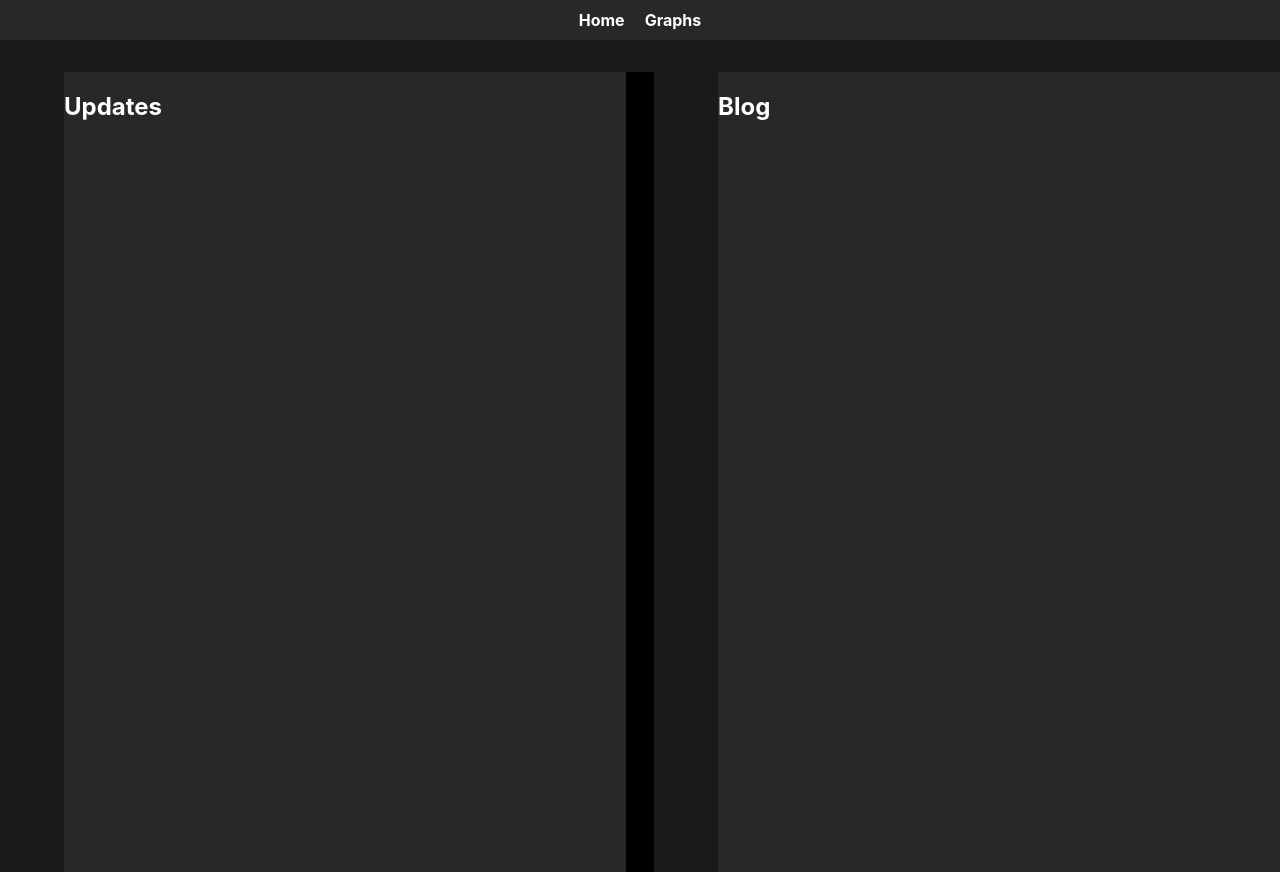
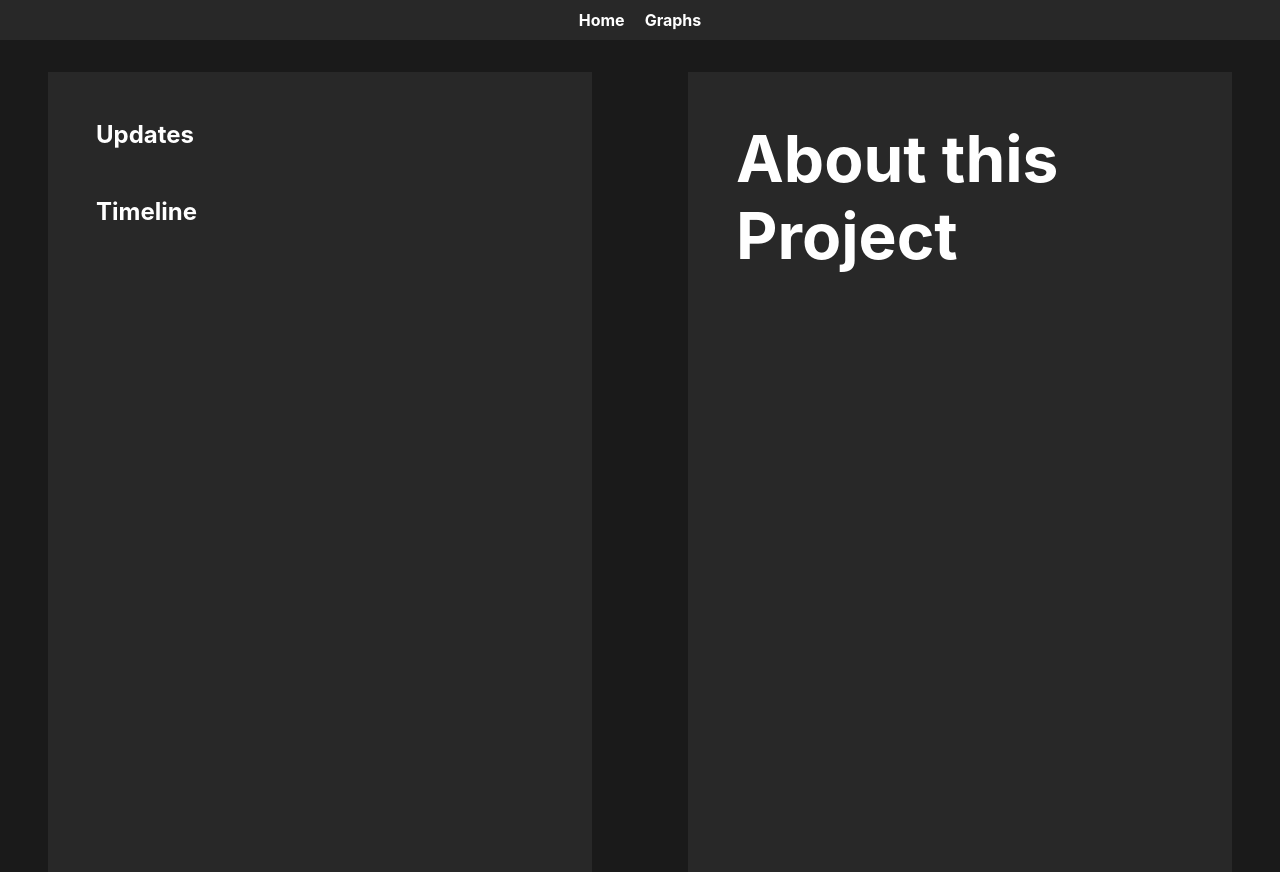
Before and after one commit to mfong4151/Pathfinding-Visualizer, a React (Create React App) app: page / in a window 1280 px wide. Built offline with nearby package versions, Linux system fonts and the light colour scheme.

Commit message:
Added stylistic changes to updates and timeline

```diff
--- a/src/components/Splash/index.tsx
+++ b/src/components/Splash/index.tsx
@@ -1,5 +1,7 @@
 import React from 'react'
 import './splash.css'
+
+const aboutThisProject: string =  ''
 
 const Splash:React.FC = () => {
 
@@ -9,12 +11,12 @@ const Splash:React.FC = () => {
       <div className="splash-page fdr">
         <section id="updates" className="splash-section">
           <h2>Updates</h2>
-          {RenderUpdates()}
+            <RenderUpdates/>
+          <h2>Timeline</h2>
+            <RenderTimeline/>
         </section>
-        <div id='separator'/>
         <section id="blog-messages" className="splash-section">
-          <h2>Blog</h2>
-          {RenderTimeline()}
+          <h1>About this Project</h1>
         </section>
       </div>
     );
@@ -24,7 +26,7 @@ const Splash:React.FC = () => {
 
 
 
-const RenderUpdates = () => {
+const RenderUpdates: React.FC = () => {
   return (
     <div>
 
@@ -32,7 +34,7 @@ const RenderUpdates = () => {
   )
 }
 
-const RenderTimeline = () => {
+const RenderTimeline: React.FC = () => {
   return (
     <div>
 
--- a/src/components/Splash/splash.css
+++ b/src/components/Splash/splash.css
@@ -4,10 +4,22 @@
 }
 
 .splash-section{
-    margin-left:4rem;
+    margin-left:3rem;
+    margin-right:3rem;
     width:50%;
     height:100vh;
     background-color: var(--color-charcol);
+}
+
+.splash-section > h2{
+    margin-top:3rem;
+    margin-left:3rem;
+}
+
+.splash-section > h1{
+    font-size: 4rem;
+    margin-top:3rem;
+    margin-left:3rem;
 }
 
 #separator{
```
